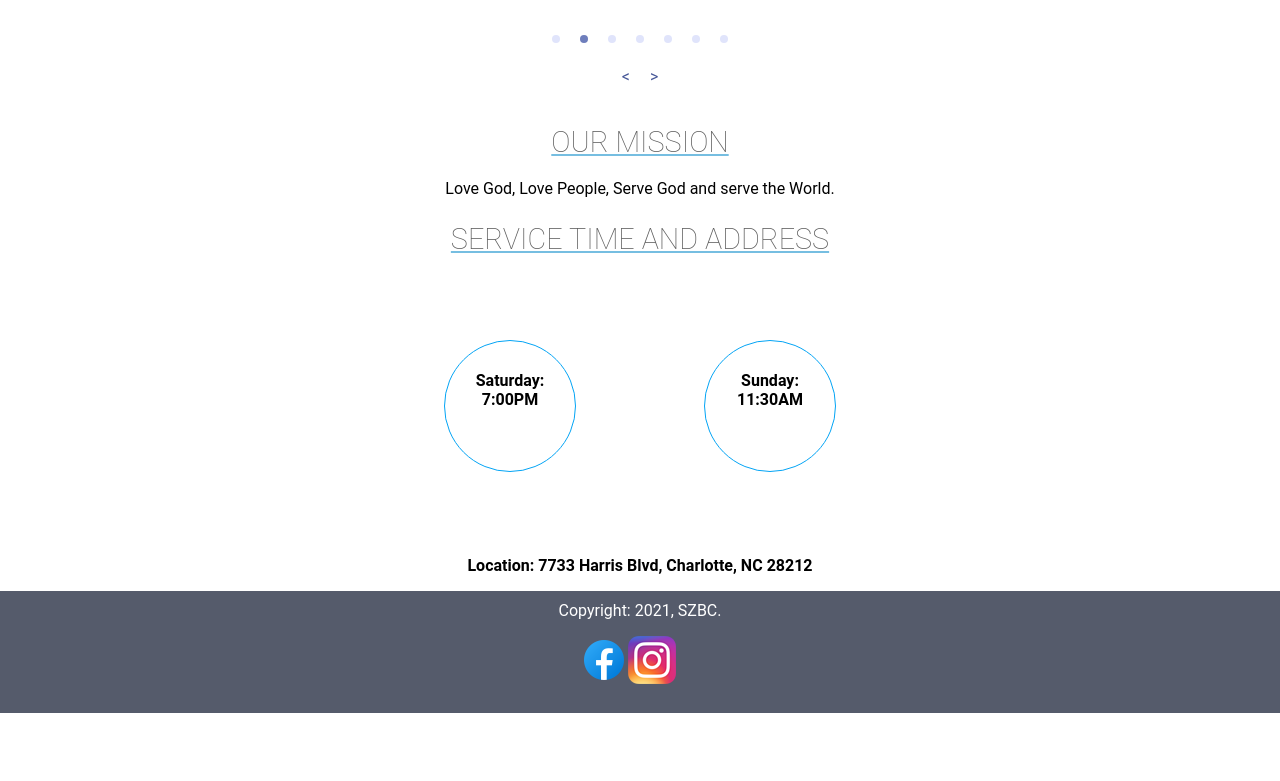
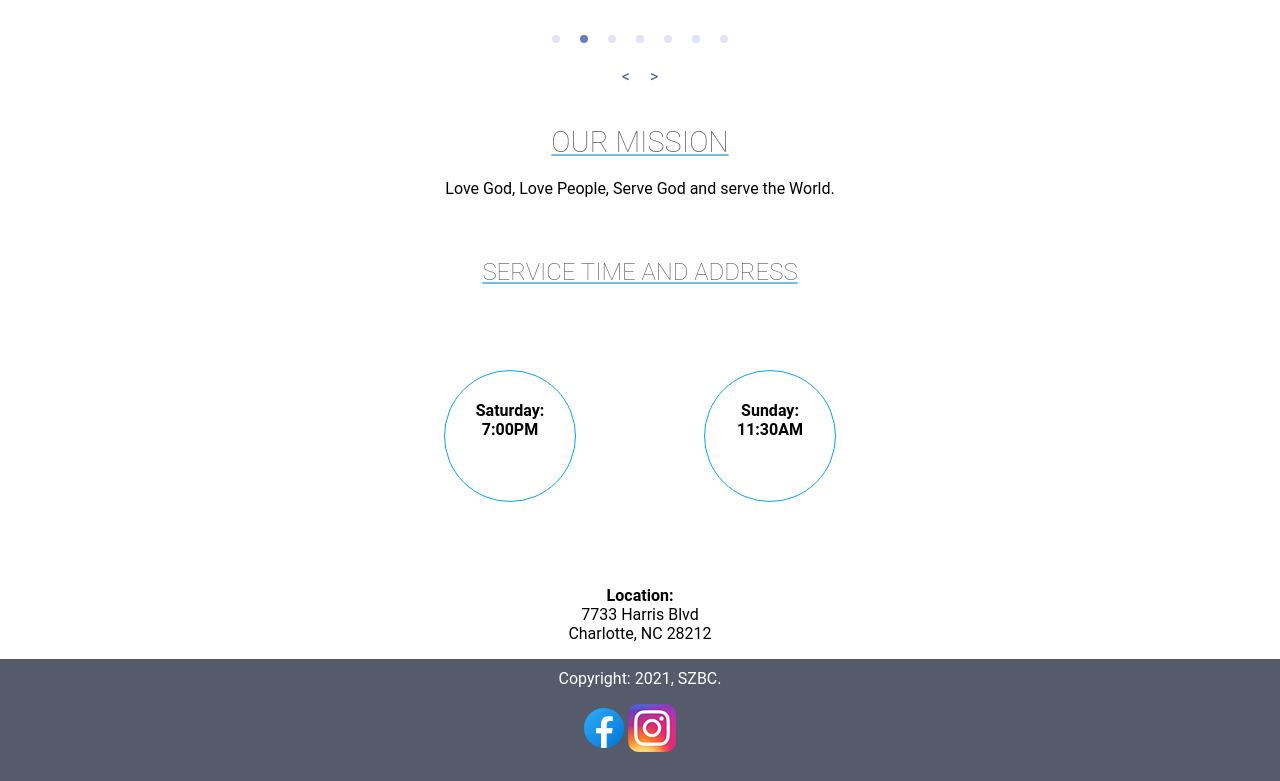
Before and after one commit to hkhual/Shalom_Zomi, a React (Create React App) app: page / in a window 1280 px wide. Shown: the part 507-1288 px from the top of the page. Before the commit the page ends 1220 px from the top, so only its background shows below. Built offline with nearby package versions, Linux system fonts and the light colour scheme.

Commit message:
updated components

```diff
--- a/src/App.js
+++ b/src/App.js
@@ -4,6 +4,7 @@ import {
   BrowserRouter as Router,
   Switch,
   Route,
+  Outlet,
   Link
 } from 'react-router-dom';
 import Body from "./components/Body";
@@ -19,12 +20,11 @@ class App extends Component {
           <h2 className="header-title" style={{ color: 'white' }}>SHALOM ZOMI BAPTIST CHURCH</h2></div>
         <Switch>
           <Route
-            exact
+            // exact={true}
             path="/"
             component={Body} />
           <Route component={NotFound} />
         </Switch>
-
       </Router >
     );
   }
--- a/src/components/About.js
+++ b/src/components/About.js
@@ -10,11 +10,11 @@ function About() {
                 <h2 className="headerTimeService" style={{ fontSize: "1.8em" }}>Our Mission</h2>
                 <p>Love God, Love People, Serve God and serve the World.</p>
             </div>
-            <h2 className="headerTimeService" style={{ fontSize: "1.8em" }}>Service Time and Address</h2>
+            <h2 className="headerTimeService" style={{ fontSize: "1.5em", paddingTop: '40px' }}>Service Time and Address</h2>
             <p className="satCircle">Saturday: 7:00PM</p>
             <p className="satCircle">Sunday: 11:30AM</p>
-            <div className="address"><p style={{ fontWeight: 'bold' }}>Location:
-            7733 Harris Blvd, Charlotte, NC 28212</p></div>
+            <div className="address"><p><strong>Location:</strong><br />7733 Harris Blvd<br />
+            Charlotte, NC 28212</p></div>
         </div>
     );
 }
--- a/src/components/Body.js
+++ b/src/components/Body.js
@@ -5,13 +5,13 @@ import fbIcon from '../images/facebook_icon.png';
 import InstagramIcon from '../images/instagram_icon.png';
 
 class Body extends Component {
-
   render() {
     return (
       <div>
         <div className="body-main">
           <Slideshow />
           <About />
+
         </div>
         <div className="footer-main">
           <p style={{ paddingTop: '10px' }}>Copyright: 2021, SZBC.</p>
```
Also changed, not shown: src/components/BlogPost.js (added, +21 -0 lines), package.json (line endings or trailing spaces), 1 other file (tests, documents, lock files or other folders).
